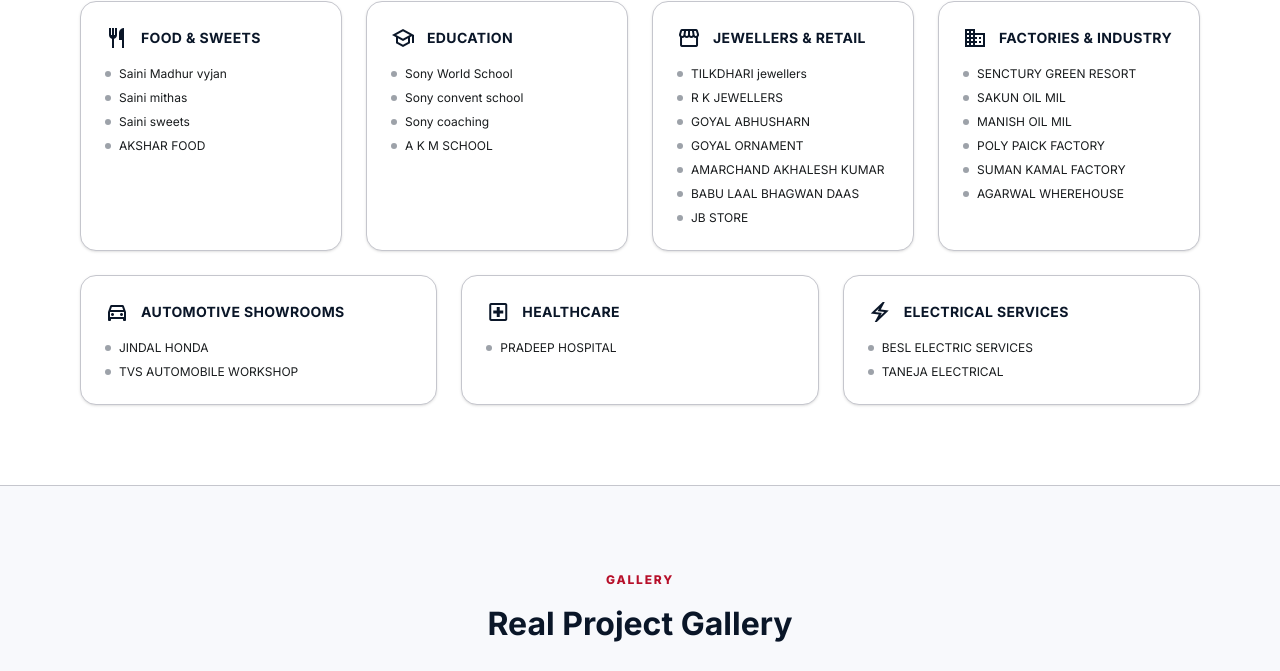
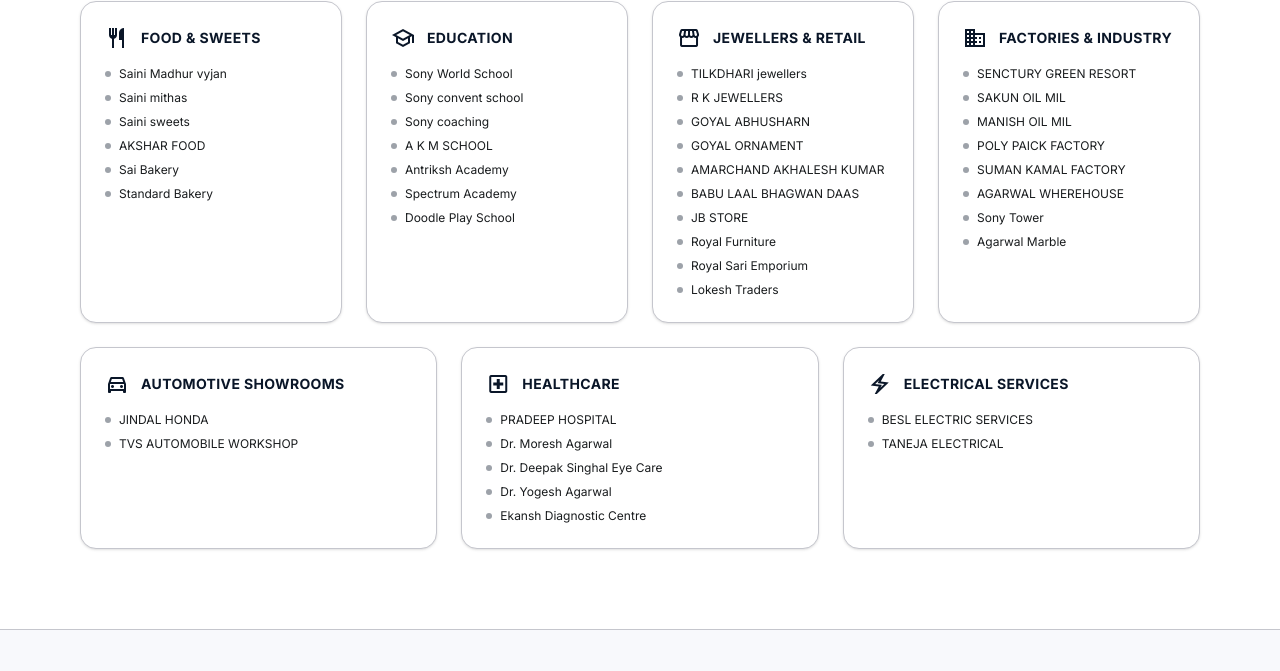
Before and after one commit to tsinghal451/cctv, a website: page index.html in a window 1280 px wide. Shown: the part 6170-6841 px from the top of the page. Drawn offline with nearby package versions, Linux system fonts and the light colour scheme.

Commit message:
Add new clients to Valued Clients list in index.html

```diff
--- a/index.html
+++ b/index.html
@@ -1776,6 +1776,14 @@
                   <span class="h-1.5 w-1.5 rounded-full bg-navy/40"></span>
                   AKSHAR FOOD
                 <span class="sr-only">.</span></li>
+                <li class="flex items-center gap-2">
+                  <span class="h-1.5 w-1.5 rounded-full bg-navy/40"></span>
+                  Sai Bakery
+                <span class="sr-only">.</span></li>
+                <li class="flex items-center gap-2">
+                  <span class="h-1.5 w-1.5 rounded-full bg-navy/40"></span>
+                  Standard Bakery
+                <span class="sr-only">.</span></li>
               </ul>
             </div>
 
@@ -1806,6 +1814,18 @@
                   <span class="h-1.5 w-1.5 rounded-full bg-navy/40"></span> A K
                   M SCHOOL
                 <span class="sr-only">.</span></li>
+                <li class="flex items-center gap-2">
+                  <span class="h-1.5 w-1.5 rounded-full bg-navy/40"></span>
+                  Antriksh Academy
+                <span class="sr-only">.</span></li>
+                <li class="flex items-center gap-2">
+                  <span class="h-1.5 w-1.5 rounded-full bg-navy/40"></span>
+                  Spectrum Academy
+                <span class="sr-only">.</span></li>
+                <li class="flex items-center gap-2">
+                  <span class="h-1.5 w-1.5 rounded-full bg-navy/40"></span>
+                  Doodle Play School
+                <span class="sr-only">.</span></li>
               </ul>
             </div>
 
@@ -1849,6 +1869,18 @@
                 <li class="flex items-center gap-2">
                   <span class="h-1.5 w-1.5 rounded-full bg-navy/40"></span> JB
                   STORE
+                <span class="sr-only">.</span></li>
+                <li class="flex items-center gap-2">
+                  <span class="h-1.5 w-1.5 rounded-full bg-navy/40"></span>
+                  Royal Furniture
+                <span class="sr-only">.</span></li>
+                <li class="flex items-center gap-2">
+                  <span class="h-1.5 w-1.5 rounded-full bg-navy/40"></span>
+                  Royal Sari Emporium
+                <span class="sr-only">.</span></li>
+                <li class="flex items-center gap-2">
+                  <span class="h-1.5 w-1.5 rounded-full bg-navy/40"></span>
+                  Lokesh Traders
                 <span class="sr-only">.</span></li>
               </ul>
             </div>
@@ -1888,6 +1920,14 @@
                   <span class="h-1.5 w-1.5 rounded-full bg-navy/40"></span>
                   AGARWAL WHEREHOUSE
                 <span class="sr-only">.</span></li>
+                <li class="flex items-center gap-2">
+                  <span class="h-1.5 w-1.5 rounded-full bg-navy/40"></span>
+                  Sony Tower
+                <span class="sr-only">.</span></li>
+                <li class="flex items-center gap-2">
+                  <span class="h-1.5 w-1.5 rounded-full bg-navy/40"></span>
+                  Agarwal Marble
+                <span class="sr-only">.</span></li>
               </ul>
             </div>
           </div>
@@ -1934,6 +1974,22 @@
                 <li class="flex items-center gap-2">
                   <span class="h-1.5 w-1.5 rounded-full bg-navy/40"></span>
                   PRADEEP HOSPITAL
+                <span class="sr-only">.</span></li>
+                <li class="flex items-center gap-2">
+                  <span class="h-1.5 w-1.5 rounded-full bg-navy/40"></span>
+                  Dr. Moresh Agarwal
+                <span class="sr-only">.</span></li>
+                <li class="flex items-center gap-2">
+                  <span class="h-1.5 w-1.5 rounded-full bg-navy/40"></span>
+                  Dr. Deepak Singhal Eye Care
+                <span class="sr-only">.</span></li>
+                <li class="flex items-center gap-2">
+                  <span class="h-1.5 w-1.5 rounded-full bg-navy/40"></span>
+                  Dr. Yogesh Agarwal
+                <span class="sr-only">.</span></li>
+                <li class="flex items-center gap-2">
+                  <span class="h-1.5 w-1.5 rounded-full bg-navy/40"></span>
+                  Ekansh Diagnostic Centre
                 <span class="sr-only">.</span></li>
               </ul>
             </div>
```
